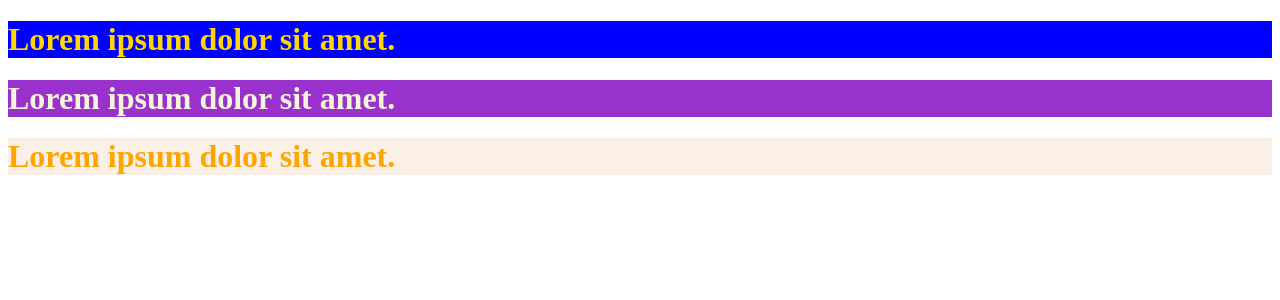
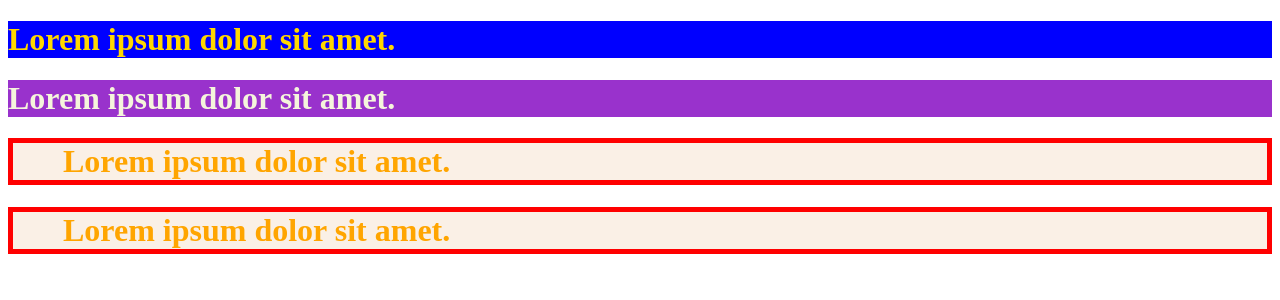
Before and after one commit to soowan95/react20231031, a React (Create React App) app: page / in a window 1280 px wide. Shown: the top 300 px of the page. Built offline with nearby package versions, Linux system fonts and the light colour scheme.

Commit message:
learn how giving multi-className by css module

```diff
--- a/src/component/MyContainer.js
+++ b/src/component/MyContainer.js
@@ -3,7 +3,12 @@
 export function MyContainer() {
   return (
     <div>
-      <h1 className={style.boxClass}>Lorem ipsum dolor sit amet.</h1>
+      <h1 className={`${style.boxClass} ${style.error} ${style.note}`}>
+        Lorem ipsum dolor sit amet.
+      </h1>
+      <h1 className={[style.boxClass, style.error, style.note].join(" ")}>
+        Lorem ipsum dolor sit amet.
+      </h1>
     </div>
   );
 }
--- a/src/css/style2.module.css
+++ b/src/css/style2.module.css
@@ -2,3 +2,11 @@
     color: orange;
     background-color: linen;
 }
+
+.error {
+    border: 5px solid red;
+}
+
+.note {
+    padding-left: 50px;
+}
```
